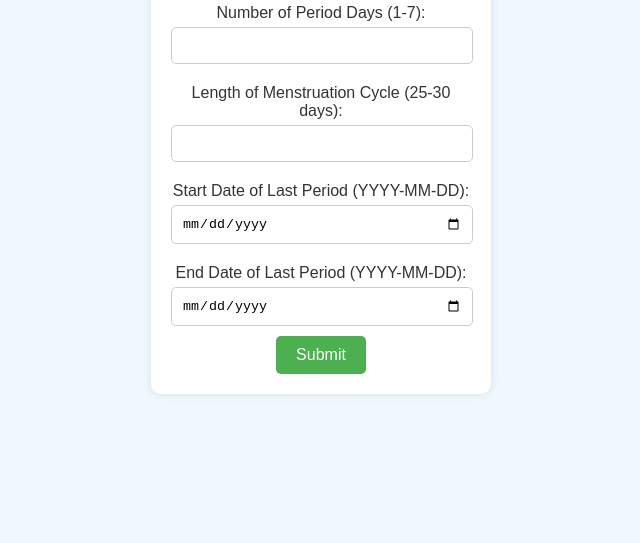
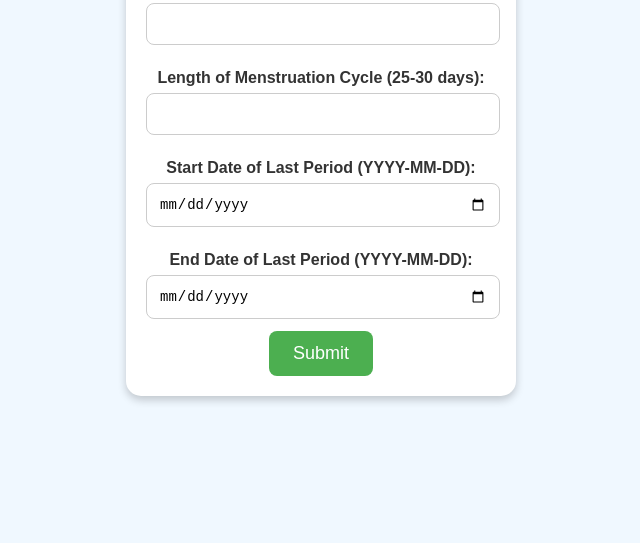
Before and after one commit to ananyacbt/PMSReliefHub, a plain HTML site: page index.html in a window 1280 px wide. Shown: the part 257-800 px from the top of the page, without its empty margins (319-959 px from the left). Drawn offline with Linux system fonts and the light colour scheme.

Commit message:
Update styles.css

```diff
--- a/styles.css
+++ b/styles.css
@@ -8,43 +8,49 @@ body {
     justify-content: center;
     align-items: center;
     height: 100vh;
+    overflow: hidden; /* Prevent scroll bars */
 }
 
 .container {
     background: white;
     padding: 20px;
-    border-radius: 10px;
-    box-shadow: 0 0 10px rgba(0, 0, 0, 0.1);
+    border-radius: 15px;
+    box-shadow: 0 4px 8px rgba(0, 0, 0, 0.2);
     text-align: center;
-    width: 300px;
+    width: 350px; /* Slightly wider container */
+    position: relative; /* For absolute positioning of background image */
 }
 
 h1 {
-    font-size: 24px;
+    font-size: 26px; /* Larger font size for better visibility */
     margin-bottom: 20px;
+    color: #4CAF50; /* Green color to match the button */
 }
 
 label {
     display: block;
-    margin: 10px 0 5px;
+    margin: 12px 0 6px; /* Increased spacing for clarity */
+    font-weight: bold; /* Emphasize labels */
 }
 
 input {
-    width: calc(100% - 20px);
-    padding: 10px;
-    margin-bottom: 10px;
+    width: calc(100% - 22px); /* Adjusted to fit container */
+    padding: 12px;
+    margin-bottom: 12px;
     border: 1px solid #ccc;
-    border-radius: 5px;
+    border-radius: 8px; /* More rounded corners */
+    font-size: 14px; /* Slightly larger font size for readability */
 }
 
 button {
-    padding: 10px 20px;
+    padding: 12px 24px;
     border: none;
-    border-radius: 5px;
+    border-radius: 8px;
     background: #4CAF50;
     color: white;
-    font-size: 16px;
+    font-size: 18px; /* Larger font size */
     cursor: pointer;
+    transition: background 0.3s ease; /* Smooth transition effect */
 }
 
 button:hover {
@@ -56,18 +62,21 @@ button:hover {
 }
 
 #result p {
-    margin: 10px 0;
+    margin: 12px 0; /* Increased spacing for clarity */
+    font-size: 14px; /* Consistent font size for readability */
 }
 
 #result h2 {
-    margin-bottom: 15px;
+    margin-bottom: 20px; /* Increased spacing below the header */
+    font-size: 22px; /* Slightly larger header font */
+    color: #4CAF50; /* Green color to match the button */
 }
 
 /* Adding cute images */
 .container:before {
     content: '';
     background: url('cute-background.png') no-repeat center center;
-    background-size: contain;
+    background-size: cover; /* Adjust to cover entire container */
     position: absolute;
     top: 0;
     left: 0;
```
